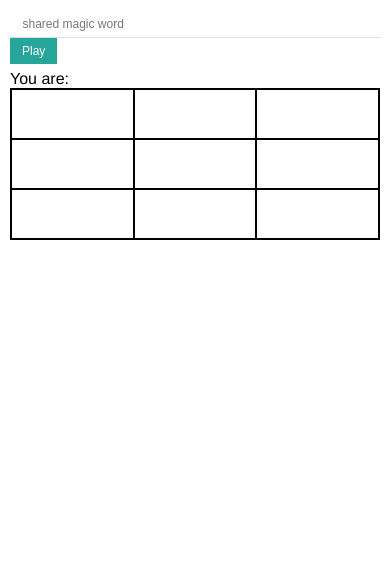
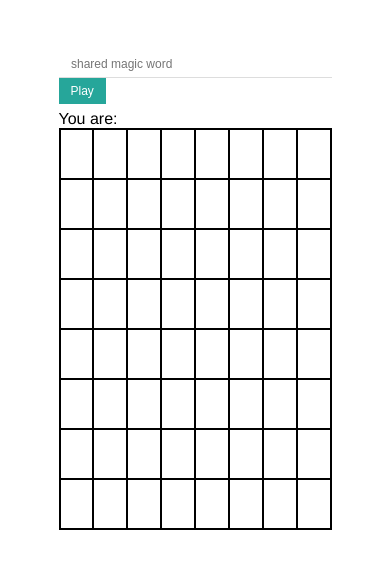
Before and after one commit to Sinclert/Mobile-Battleships, a website with bundled scripts: page www/index.html in a window 390 px wide. Built offline with nearby package versions, Linux system fonts and the light colour scheme.

Commit message:
Adapting tic-tac-toe layout to Battleships

```diff
--- a/www/css/myapp.css
+++ b/www/css/myapp.css
@@ -1,26 +1,30 @@
 /* line 1, ../sass/_main.scss */
 .colorful {
-  color: #bb8833;
+	color: #bb8833;
 }
 
 /* line 4, ../sass/_main.scss */
 .app {
-  margin: 10px;
+	width: 70%;
+	margin-top: 50px;
+	margin-left: 15%;
+	margin-right: 15%;
 }
 
 /* line 10, ../sass/_main.scss */
 .app .board {
-  width: 100%;
+	width: 100%;
 }
 
 /* line 12, ../sass/_main.scss */
 .app .board table {
-  width: 100%;
+	width: 100%;
+	cursor: pointer;
 }
 
 /* line 15, ../sass/_main.scss */
 .app .board td {
-  width: 33%;
-  height: 50px;
-  border: solid 2px black;
+	width: 12.5%;
+	height: 50px;
+	border: solid 2px black;
 }
--- a/www/index.html
+++ b/www/index.html
@@ -51,9 +51,9 @@
 
         <div class="board container">
             <table>
-                <tr v-for="i in [0, 1, 2]">
-                    <td v-on:click="play(i,j)" v-for="j in [0, 1, 2]">
-                        ${board[i * 3 + j]}
+                <tr v-for="i in [0, 1, 2, 3, 4, 5, 6, 7]">
+                    <td v-on:click="play(i,j)" v-for="j in [0, 1, 2, 3, 4, 5, 6, 7]">
+                        ${board[i * 8 + j]}
                     </td>
                 </tr>
             </table>
--- a/www/js/index.js
+++ b/www/js/index.js
@@ -8,7 +8,14 @@ var app = function() {
 	// Information and fields about the app
     var self = {};
     self.my_identity = randomString(20);
-    self.null_board = [" ", " ", " ", " ", " ", " ", " ", " ", " "];
+    self.null_board = [" ", " ", " ", " ", " ", " ", " ", " ",
+					   " ", " ", " ", " ", " ", " ", " ", " ",
+					   " ", " ", " ", " ", " ", " ", " ", " ",
+					   " ", " ", " ", " ", " ", " ", " ", " ",
+					   " ", " ", " ", " ", " ", " ", " ", " ",
+					   " ", " ", " ", " ", " ", " ", " ", " ",
+					   " ", " ", " ", " ", " ", " ", " ", " ",
+					   " ", " ", " ", " ", " ", " ", " ", " "];
     self.is_configured = false;
     self.player_1 = null;
     self.player_2 = null;
```
